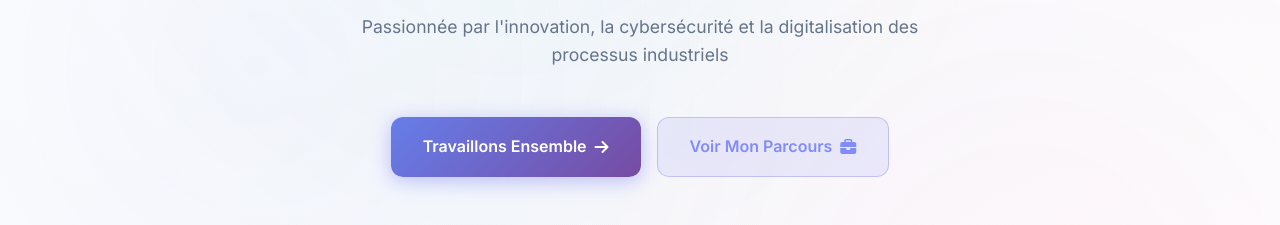
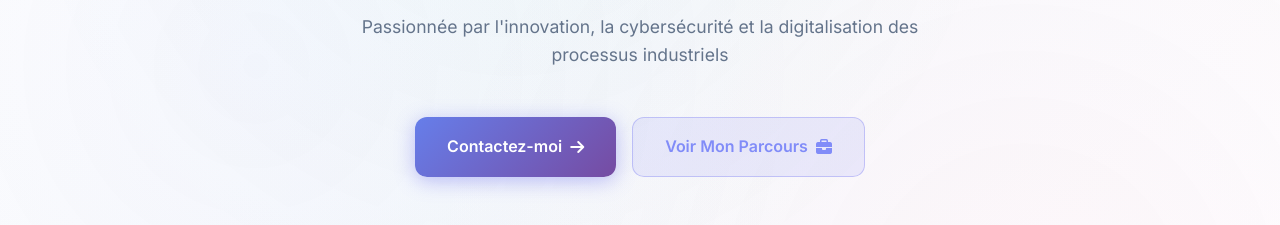
Before and after one commit to IKGUESS/IKGUESS.github.io, a plain HTML site: page index.html in a window 1280 px wide. Shown: the part 334-559 px from the top of the page. Drawn offline with Linux system fonts and the light colour scheme.

Commit message:
Update index.html

```diff
--- a/index.html
+++ b/index.html
@@ -60,7 +60,7 @@
                 </p>
                 <div class="hero-buttons">
                     <a href="#contact" class="btn btn-primary">
-                        <span data-fr="Contactez-Moi" data-en="Contact Me">Travaillons Ensemble</span>
+                        <span data-fr="Contactez-moi" data-en="Contact Me">Contactez-moi</span>
                         <i class="fas fa-arrow-right"></i>
                     </a>
                     <a href="#experience" class="btn btn-secondary">
```
